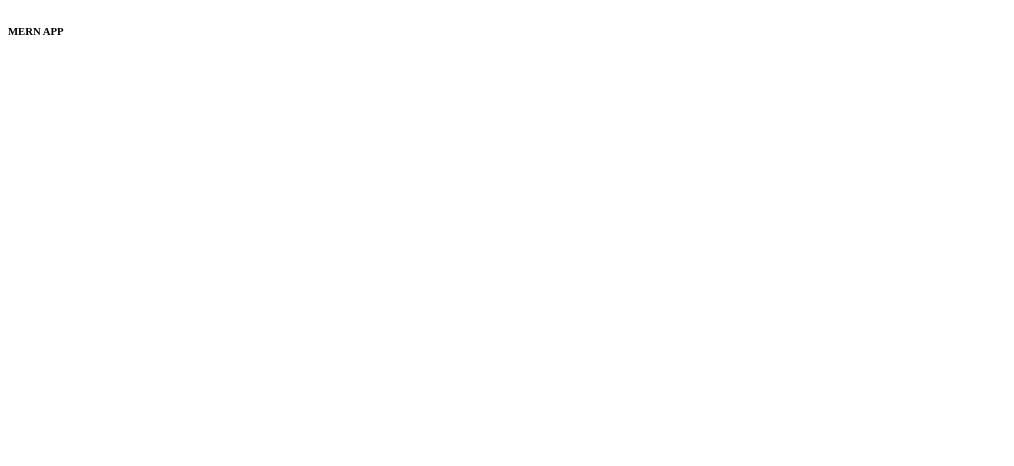
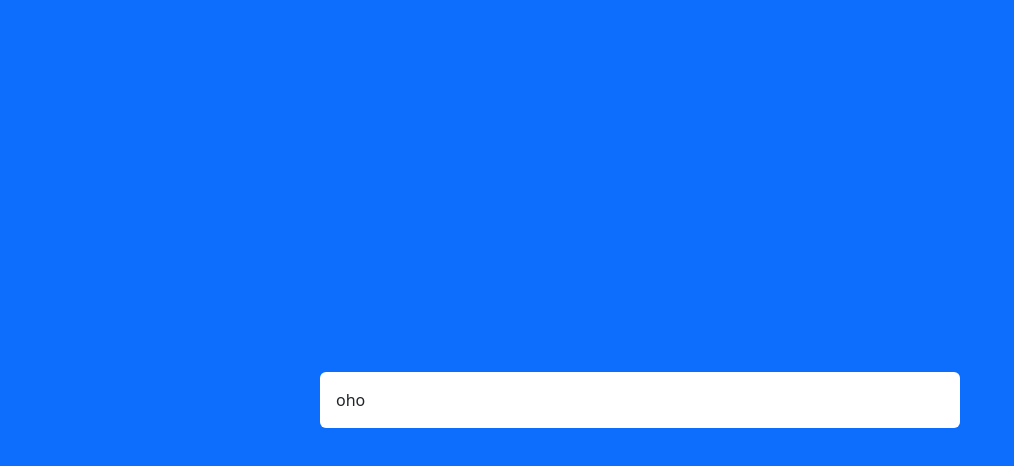
Before and after one commit to imaan187953/MERN-CRUD-app, a React app in the folder frontend/: page / in a window 1280 px wide. Shown: the top 466 px of the page, without its empty margins (0-1014 px from the left). Built offline with nearby package versions, Linux system fonts and the light colour scheme; the HTML template or start-up script is replaced by a standard one.

Commit message:
add components

```diff
--- a/frontend/package.json
+++ b/frontend/package.json
@@ -10,8 +10,11 @@
     "preview": "vite preview"
   },
   "dependencies": {
+    "axios": "^1.18.1",
+    "bootstrap": "^5.3.8",
     "react": "^19.2.7",
-    "react-dom": "^19.2.7"
+    "react-dom": "^19.2.7",
+    "react-router-dom": "^7.18.1"
   },
   "devDependencies": {
     "@eslint/js": "^10.0.1",
--- a/frontend/src/App.jsx
+++ b/frontend/src/App.jsx
@@ -1,13 +1,24 @@
 import { useState } from 'react'
 import './App.css'
+import { BrowserRouter, Routes, Route } from "react-router-dom";
+import 'bootstrap/dist/css/bootstrap.min.css';
+import User from './components/User';
+import CreateUser from './components/CreateUser';
+import UpdateUser from './components/UpdateUser';
 
 function App() {
   const [count, setCount] = useState(0)
 
   return (
-    <>
-    <h6>MERN APP</h6>
-    </>
+   <div>
+    <BrowserRouter>
+    <Routes>
+      <Route path='/' element={<User />}></Route>
+      <Route path='/create' element={<CreateUser />}></Route>
+      <Route path='/update' element={<UpdateUser />}></Route>
+    </Routes>
+    </BrowserRouter>
+   </div>
   )
 }
 
--- /dev/null
+++ b/frontend/src/components/CreateUser.jsx
@@ -0,0 +1,11 @@
+import React from 'react'
+
+const CreateUser = () => {
+  return (
+    <div>
+      Create Users
+    </div>
+  )
+}
+
+export default CreateUser
--- /dev/null
+++ b/frontend/src/components/UpdateUser.jsx
@@ -0,0 +1,11 @@
+import React from 'react'
+
+const UpdateUser = () => {
+  return (
+    <div>
+      Update Users
+    </div>
+  )
+}
+
+export default UpdateUser
--- /dev/null
+++ b/frontend/src/components/User.jsx
@@ -0,0 +1,13 @@
+import React from 'react'
+
+const User = () => {
+  return (
+    <div className='d-flex vh-100 bg-primary justify-content-center align-items-center'>
+      <div className='w-50 bg-white rounded p-3'>
+           oho
+      </div>
+    </div>
+  )
+}
+
+export default User
```
Also changed, not shown: 1 other file (tests, documents, lock files or other folders).
